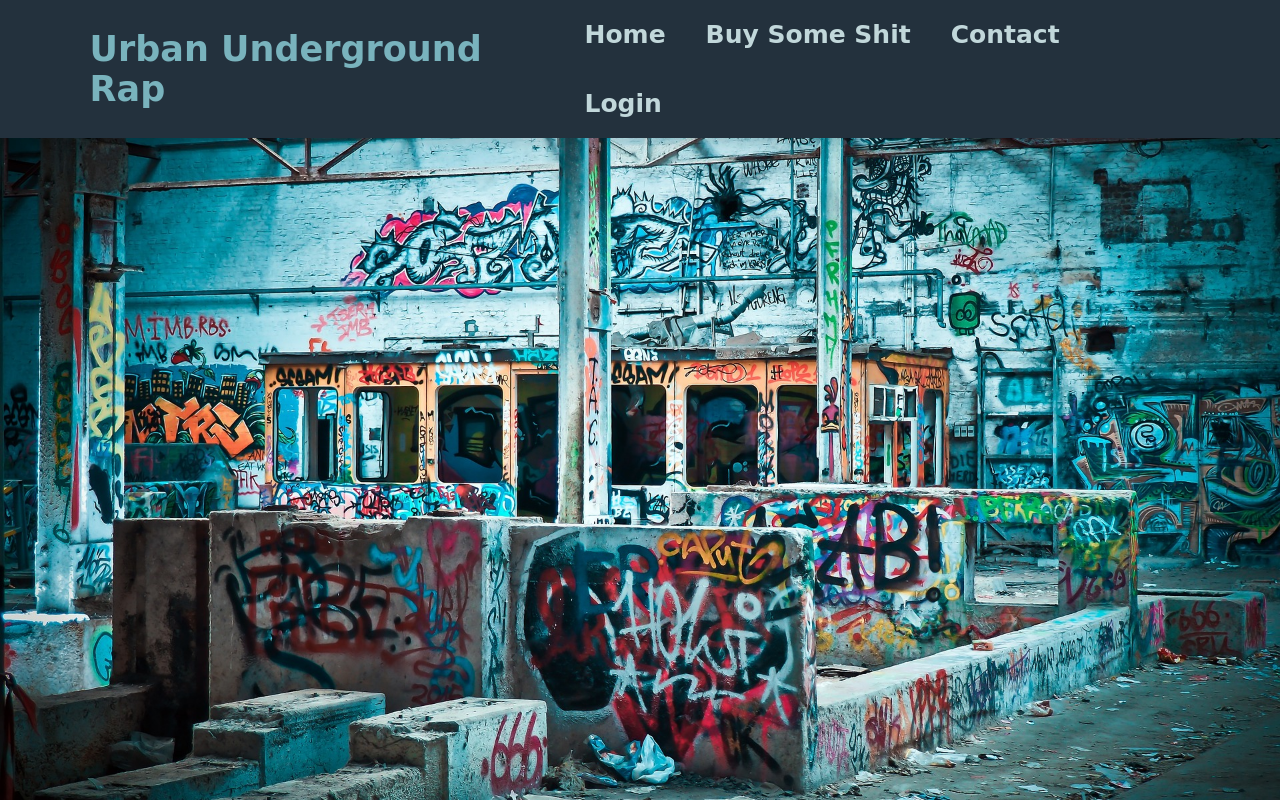
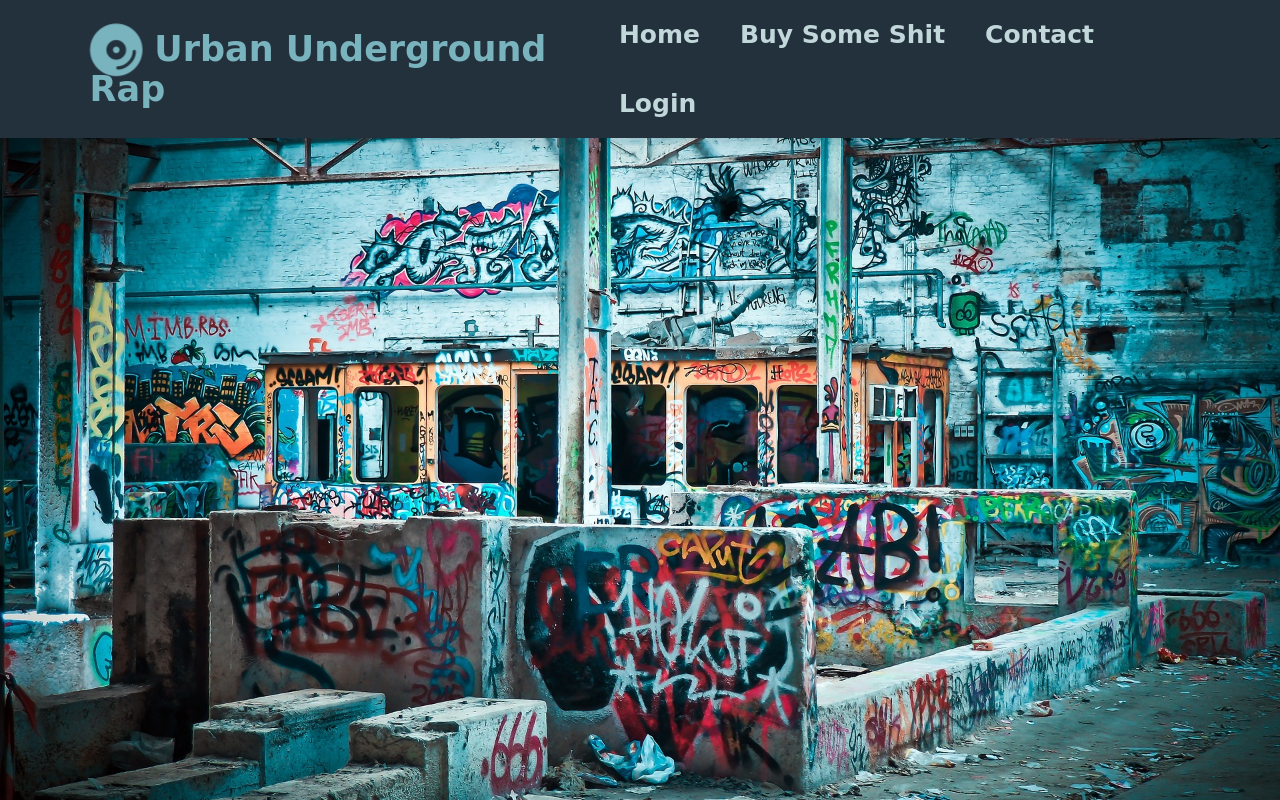
Before and after one commit to yezustheoneandonly/ui-final-modul-projekt, a plain HTML site: page Index.html in a window 1280 px wide. Drawn offline with Linux system fonts and the light colour scheme; a web font is replaced by a local one.

Commit message:
edit logo

```diff
--- a/Index.html
+++ b/Index.html
@@ -15,7 +15,7 @@
 
     <header>
 
-        <a href="#" class="logo">Urban Underground Rap</a>
+        <a href="#" class="logo"><i class="fa-solid fa-compact-disc fa-spin fa-xl"></i>   Urban Underground Rap</a>
         <input type="checkbox" id="menu-bar">
         <label for="menu-bar"><i class="fa-solid fa-bars"></i></label>
             <nav class="navbar">
```
